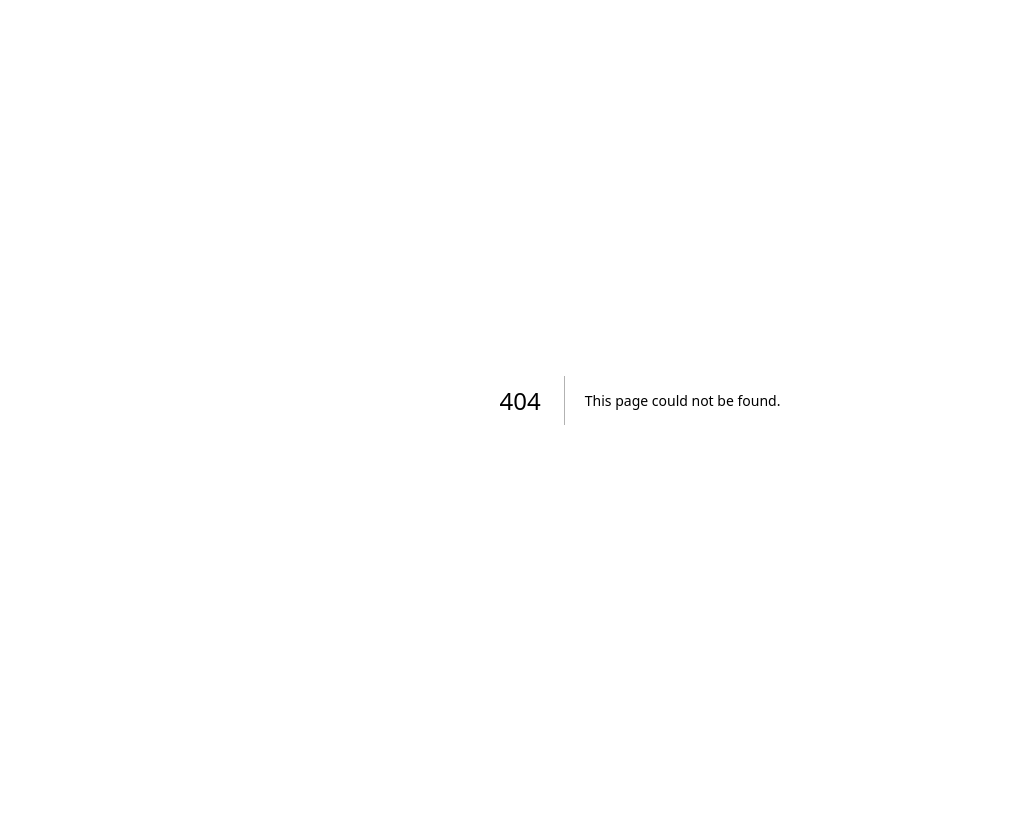
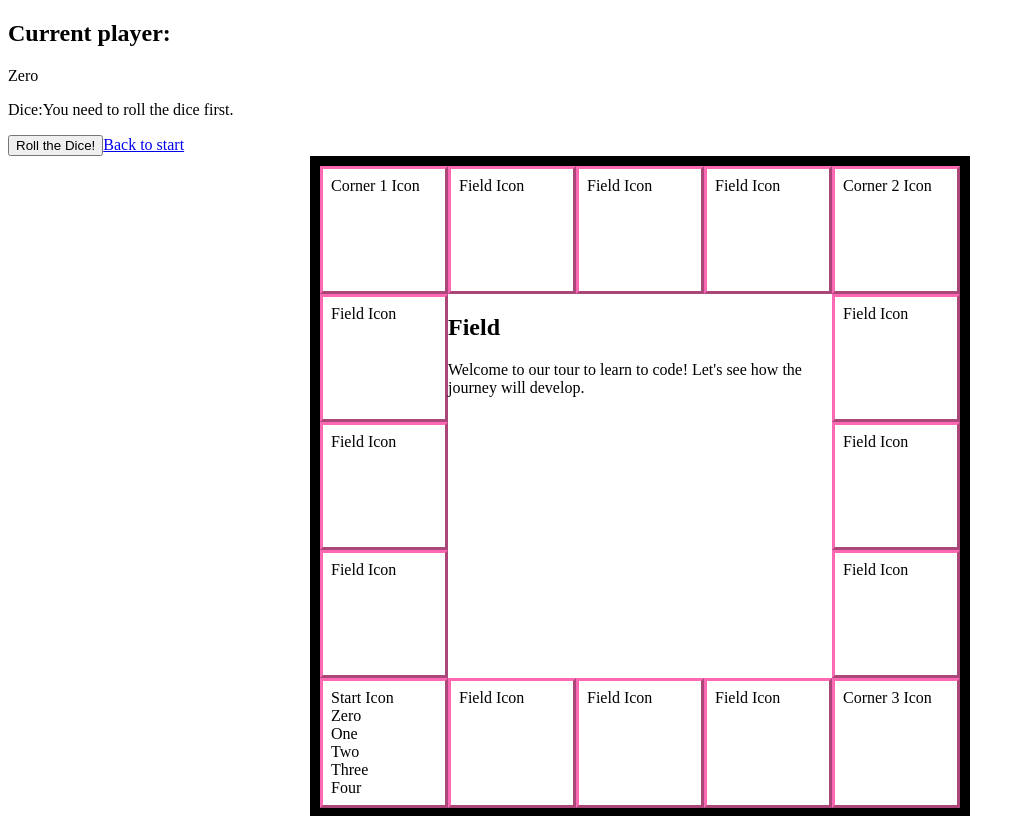
Before and after one commit to mbosselmann/pyropoly, a Next.js app: page /board in a window 1280 px wide. Before the commit this address had no page. Shown: the whole page, without its empty margins (0-1025 px from the left). Before the commit the page ends 800 px from the top, so only its background shows below. Built offline with nearby package versions, Linux system fonts and the light colour scheme.

Commit message:
Create board page

```diff
--- a/src/pages/_app.tsx
+++ b/src/pages/_app.tsx
@@ -39,7 +39,7 @@ export default function App({ Component, pageProps }: AppProps) {
       ...players,
       {
         id: String(players.length + 1),
-        name: "player" + players.length + 1,
+        name: "player" + Number(players.length + 1),
         playerLocation: 0,
       },
     ]);
--- /dev/null
+++ b/src/pages/board.tsx
@@ -0,0 +1,77 @@
+import { useState } from "react";
+import Head from "next/head";
+import type { Field } from "../types/Field";
+import type { Player } from "../types/Player";
+import Board from "../components/Board";
+import Link from "next/link";
+
+interface BaordProps {
+  players: Player[];
+  fields: Field[][];
+  updatePlayerLocation: (diceNumber: number) => void;
+  currentFieldMessage: string;
+  currentPlayer: string;
+  setNextPlayer: () => void;
+}
+
+export default function BoardPage({
+  players,
+  fields,
+  updatePlayerLocation,
+  currentFieldMessage,
+  currentPlayer,
+  setNextPlayer,
+}: BaordProps) {
+  const [number, setNumber] = useState(0);
+  const [hasRolled, setHasRolled] = useState(false);
+
+  function rollDice() {
+    const newNumber = Math.floor(Math.random() * 3 + 1);
+    setNumber(newNumber);
+    updatePlayerLocation(newNumber);
+    setHasRolled(true);
+  }
+
+  function handleNextPlayer() {
+    setNextPlayer();
+    setHasRolled(false);
+    setNumber(0);
+  }
+
+  return (
+    <>
+      <Head>
+        <title>Monopoly (on Fire)</title>
+        <meta name="description" content="Generated by create next app" />
+        <meta name="viewport" content="width=device-width, initial-scale=1" />
+        <link rel="icon" href="/favicon.ico" />
+      </Head>
+      {currentPlayer && (
+        <>
+          <h2>Current player:</h2>
+          <p>{players?.find((player) => player?.id === currentPlayer)?.name}</p>
+          <p>
+            Dice:
+            {number === 0 ? "You need to roll the dice first." : number}
+          </p>
+
+          {hasRolled ? (
+            <button type="button" onClick={handleNextPlayer}>
+              I am done. Next player!
+            </button>
+          ) : (
+            <button type="button" onClick={rollDice}>
+              Roll the Dice!
+            </button>
+          )}
+          <Link href="/">Back to start</Link>
+        </>
+      )}
+      <Board
+        fields={fields}
+        players={players}
+        currentFieldMessage={currentFieldMessage}
+      />
+    </>
+  );
+}
```
Also changed, not shown: src/pages/index.tsx (+3 -58 lines).
